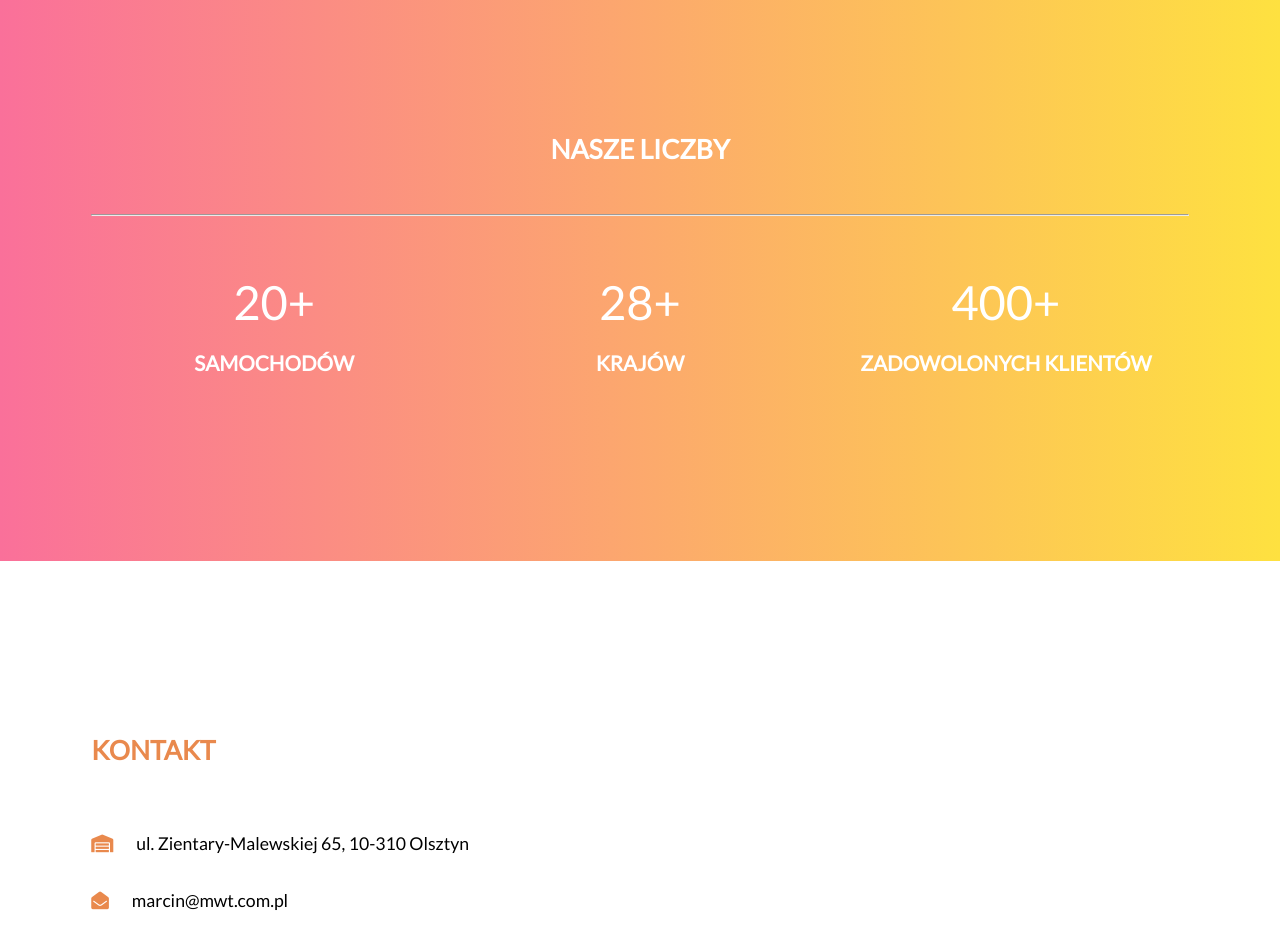
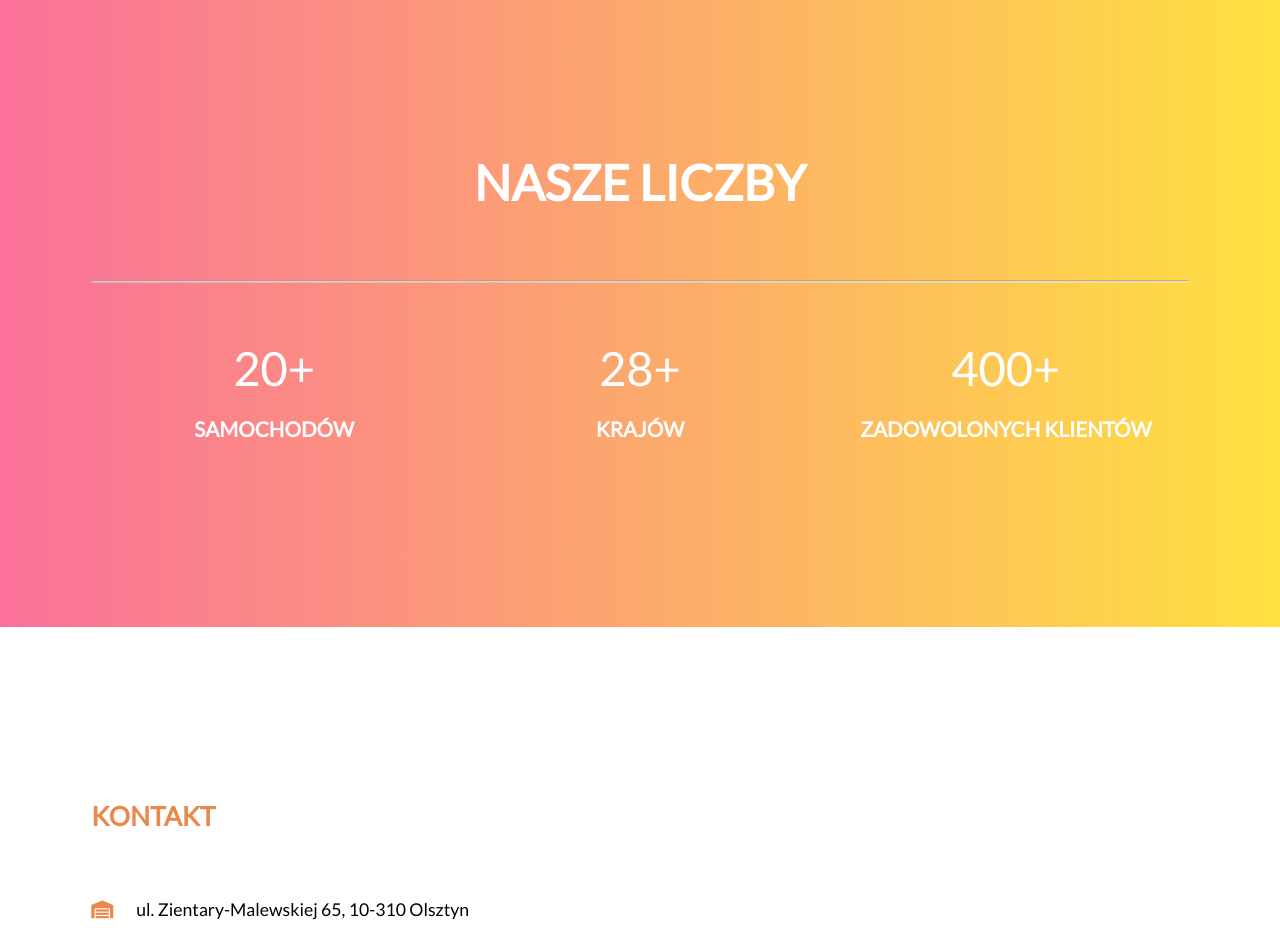
Before and after one commit to ridingTom/mwt, a plain HTML site: page index.html in a window 1280 px wide. Shown: the part 1220-2153 px from the top of the page. Drawn offline with Linux system fonts and the light colour scheme; grey boxes are pictures that could not be loaded.

Commit message:
Next commit

```diff
--- a/style.css
+++ b/style.css
@@ -153,8 +153,9 @@ nav a {
 }
 
 .about h2 {
+  font-size: 50px;
   text-align: center;
-  margin-bottom: 50px;
+  margin-bottom: 70px;
 }
 
 .about span {
@@ -165,6 +166,10 @@ nav a {
 .content {
   margin: 50px 0 70px 0;
   text-align: center;
+}
+
+hr {
+  color: white;
 }
 
 .contact h2 {
```
